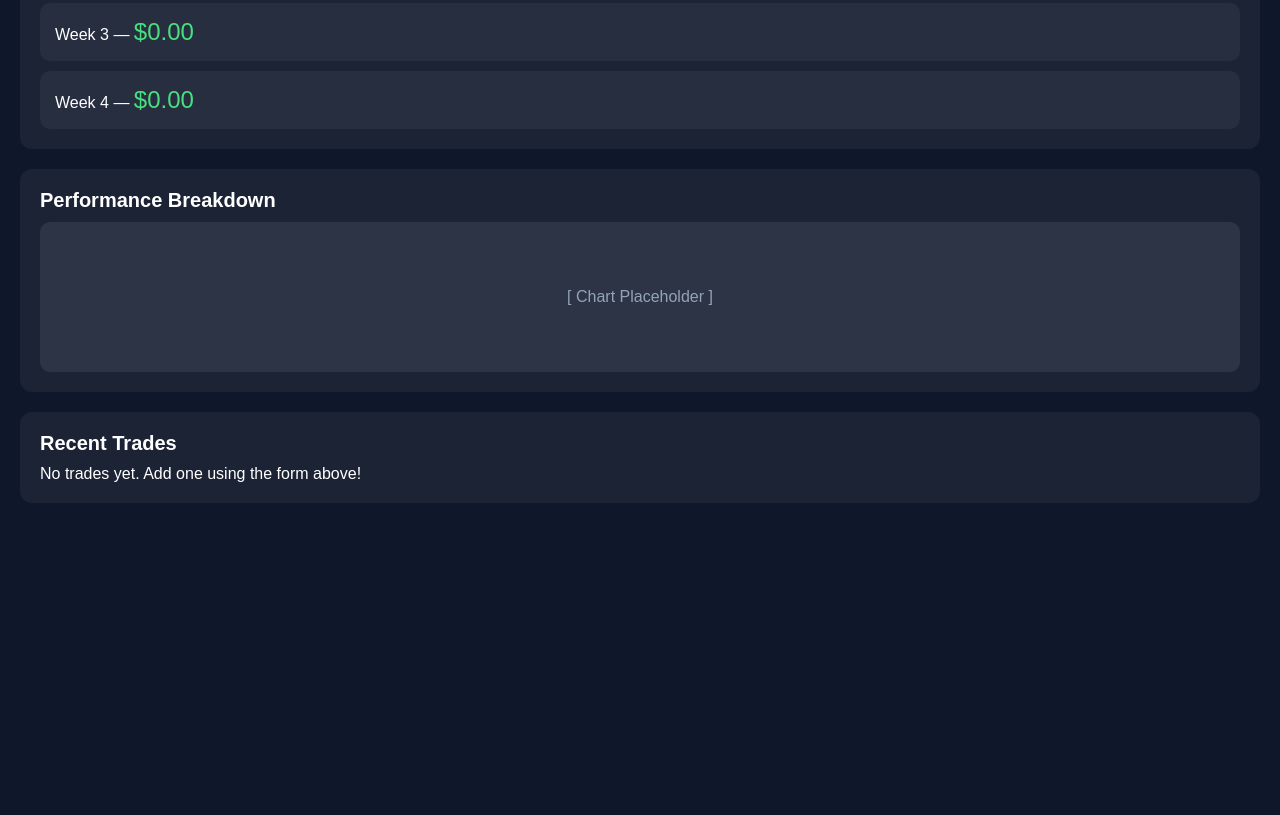
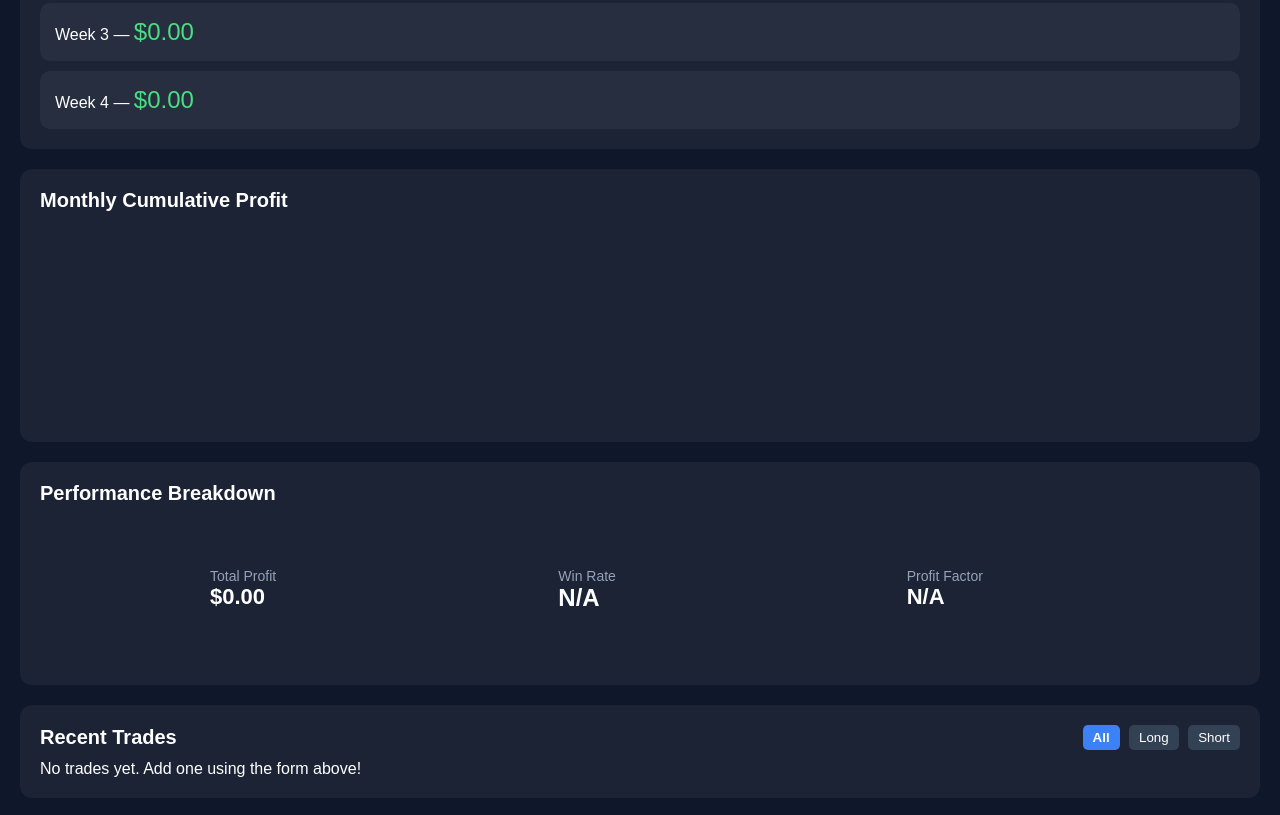
Before and after one commit to Dagi1216/trading-calendar, a plain HTML site: page index.html in a window 1280 px wide. Shown: the part 822-1637 px from the top of the page. Before the commit the page ends 1345 px from the top, so only its background shows below. Drawn offline with nearby package versions, Linux system fonts and the light colour scheme.

Commit message:
Update index.html

```diff
--- a/index.html
+++ b/index.html
@@ -4,6 +4,7 @@
   <meta charset="UTF-8" />
   <meta name="viewport" content="width=device-width, initial-scale=1.0" />
   <title>Trading Dashboard</title>
+  <script src="https://cdn.jsdelivr.net/npm/chart.js"></script>
   <style>  .container {
            width :80%;
             margin: 0 auto;
@@ -57,12 +58,34 @@
         padding: 10px; border-radius: 8px; background: #334155; margin-bottom: 10px;
     }
 
+    .modal-pagination {
+        display: flex; justify-content: space-between; align-items: center;
+        margin-top: 15px; font-size: 14px;
+    }
+
     /* Weekly Summary */
     .week-box { background:rgba(255,255,255,0.05); padding:15px; border-radius:10px; margin-top:10px; }
     .week-amount { font-size:24px; color:#4ade80; }
 
+    /* Scrollable Recent Trades */
+    #recent-trades-list {
+        max-height: 250px; /* Adjust this height to fit ~6 trades */
+        overflow-y: auto;
+    }
+
     /* Simple Chart Placeholder */
     .chart { width:100%; height:150px; background:rgba(255,255,255,0.08); border-radius:10px; margin-top:10px; display:flex; align-items:center; justify-content:center; color:#94a3b8; }
+  </style>
+  <style>
+    .filter-btn {
+        background: #334155; border: none; color: white;
+        padding: 5px 10px; border-radius: 5px; cursor: pointer; margin-left: 5px;
+    }
+    .filter-btn:hover { background: #475569; }
+    .filter-btn.active {
+        background: #3b82f6; /* Blue for active filter */
+        font-weight: bold;
+    }
   </style>
 </head>
 <body>
@@ -100,12 +123,44 @@
     </div>
 
     <div class="card">
-      <div class="section-title">Performance Breakdown</div>
-      <div class="chart">[ Chart Placeholder ]</div>
+      <div class="section-title">Monthly Cumulative Profit</div>
+      <div style="height: 200px; position: relative;">
+        <canvas id="cumulative-profit-chart"></canvas>
+      </div>
     </div>
 
     <div class="card">
-      <div class="section-title">Recent Trades</div>
+      <div class="section-title">Performance Breakdown</div>
+        <div style="display: flex; gap: 20px; align-items: center; flex-wrap: wrap;">
+            <div style="position: relative; height:150px; width:150px;">
+                <canvas id="performance-chart"></canvas>
+            </div>
+            <div style="flex-grow: 1; display: grid; grid-template-columns: repeat(3, 1fr); gap: 15px;">
+                <div>
+                    <div style="font-size: 14px; color: #94a3b8;">Total Profit</div>
+                    <div id="total-profit" style="font-size: 22px; font-weight: bold;">$0.00</div>
+                </div>
+                <div>
+                    <div style="font-size: 14px; color: #94a3b8;">Win Rate</div>
+                    <div id="win-rate" style="font-size: 24px; font-weight: bold;">N/A</div>
+                </div>
+                <div>
+                    <div style="font-size: 14px; color: #94a3b8;">Profit Factor</div>
+                    <div id="profit-factor" style="font-size: 22px; font-weight: bold;">N/A</div>
+                </div>
+            </div>
+        </div>
+    </div>
+
+    <div class="card">
+      <div style="display: flex; justify-content: space-between; align-items: center; margin-bottom: 10px;">
+        <div class="section-title" style="margin-bottom: 0;">Recent Trades</div>
+        <div id="trade-filters">
+            <button class="filter-btn active" data-filter="all">All</button>
+            <button class="filter-btn" data-filter="Long">Long</button>
+            <button class="filter-btn" data-filter="Short">Short</button>
+        </div>
+      </div>
       <div id="recent-trades-list">
         <p>No trades yet. Add one using the form above!</p>
       </div>
@@ -122,6 +177,11 @@
           <div id="modal-body">
               <!-- Trade details will be injected here by JavaScript -->
           </div>
+          <div id="modal-pagination-controls" class="modal-pagination" style="display: none;">
+              <button id="modal-prev-btn" class="filter-btn">Prev</button>
+              <span id="modal-page-indicator"></span>
+              <button id="modal-next-btn" class="filter-btn">Next</button>
+          </div>
           <div style="border-top: 1px solid #334155; margin-top: 20px; padding-top: 20px;">
               <div class="section-title">Add New Trade for this Date</div>
               <form id="add-trade-form" style="display: flex; gap: 10px; flex-wrap: wrap; align-items: center;">
@@ -131,6 +191,8 @@
                       <option value="Short">Short</option>
                   </select>
                   <input type="number" id="trade-profit" placeholder="Profit/Loss" step="0.01" required style="padding: 8px; border-radius: 5px; border: 1px solid #334155; background: #1e293b; color: white; width: 120px;">
+                  <input type="number" id="trade-lotsize" placeholder="Lot Size" step="0.01" required style="padding: 8px; border-radius: 5px; border: 1px solid #334155; background: #1e293b; color: white; width: 100px;">
+                  <input type="number" id="trade-price" placeholder="entry price" step="0.01" required style="padding: 8px; border-radius: 5px; border: 1px solid #334155; background: #1e293b; color: white; width: 100px;">
                   <button type="submit" style="background: #10b981; color: white; padding: 8px 15px; border: none; border-radius: 5px; cursor: pointer;">Add Trade</button>
               </form>
           </div>
```
